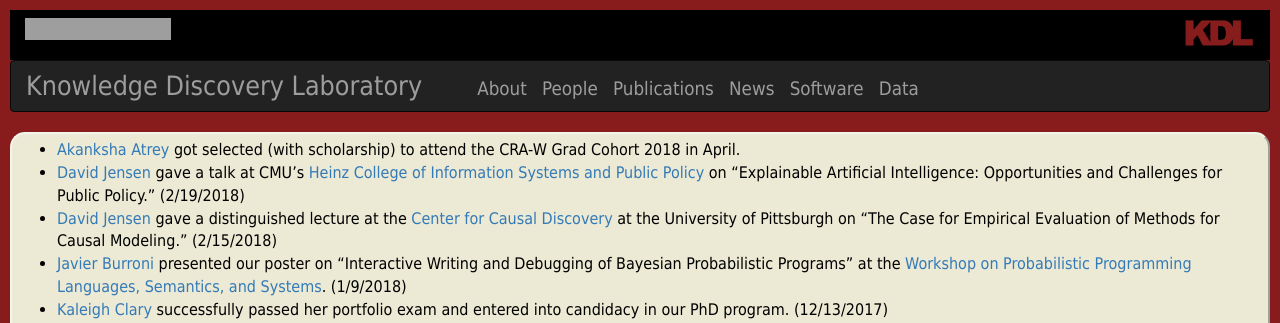
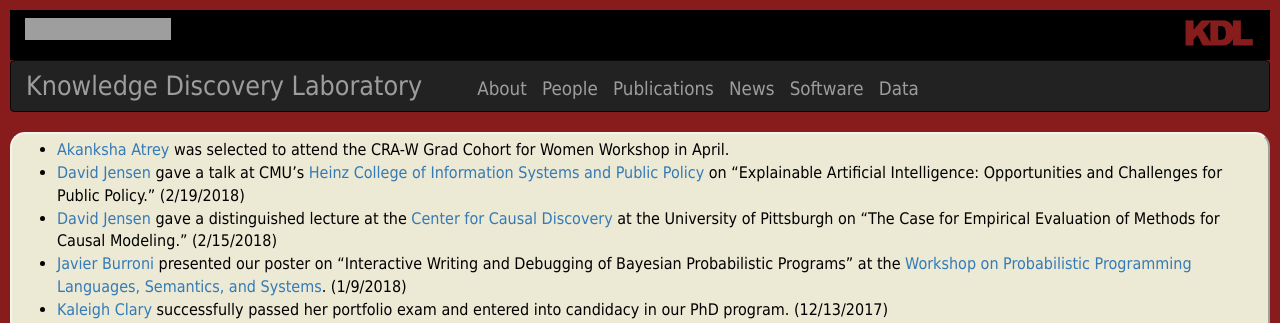
Before and after one commit to KDL-umass/kdl-umass.github.io, a Jekyll site: the page built from recent_news.md, in a window 1280 px wide. Shown: the top 323 px of the page. Built offline with Jekyll 4.4.1, drawn with Linux system fonts in a browser that asks for light colours; nearby versions of some CDN libraries; comment, search, counter and statistics services are not loaded; grey boxes are pictures that could not be loaded.

Commit message:
Updated the wording of most recent entry in News
Gave the complete name of the Grad Cohort Workshop and revised wording
slightly.

```diff
--- a/recent_news.md
+++ b/recent_news.md
@@ -2,7 +2,7 @@
 layout: page
 ---
 
-- [Akanksha Atrey](https://cs.umass.edu/~aatrey) got selected (with scholarship) to attend the CRA-W Grad Cohort 2018 in April.
+- [Akanksha Atrey](https://cs.umass.edu/~aatrey) was selected to attend the CRA-W Grad Cohort for Women Workshop in April.
 - [David Jensen](http://people.cs.umass.edu/~jensen/) gave a talk at CMU's [Heinz College of Information Systems and Public Policy](https://www.heinz.cmu.edu/) on "Explainable Artificial Intelligence: Opportunities and Challenges for Public Policy." (2/19/2018)
 - [David Jensen](http://people.cs.umass.edu/~jensen/) gave a distinguished lecture at the [Center for Causal Discovery](https://www.ccd.pitt.edu/) at the University of Pittsburgh on "The Case for Empirical Evaluation of Methods for Causal Modeling." (2/15/2018)
 - [Javier Burroni](https://www.linkedin.com/in/javierburroni/) presented our poster on "Interactive Writing and Debugging of Bayesian Probabilistic Programs" at the [Workshop on Probabilistic Programming Languages, Semantics, and Systems](https://popl18.sigplan.org/track/pps-2018). (1/9/2018)
```
